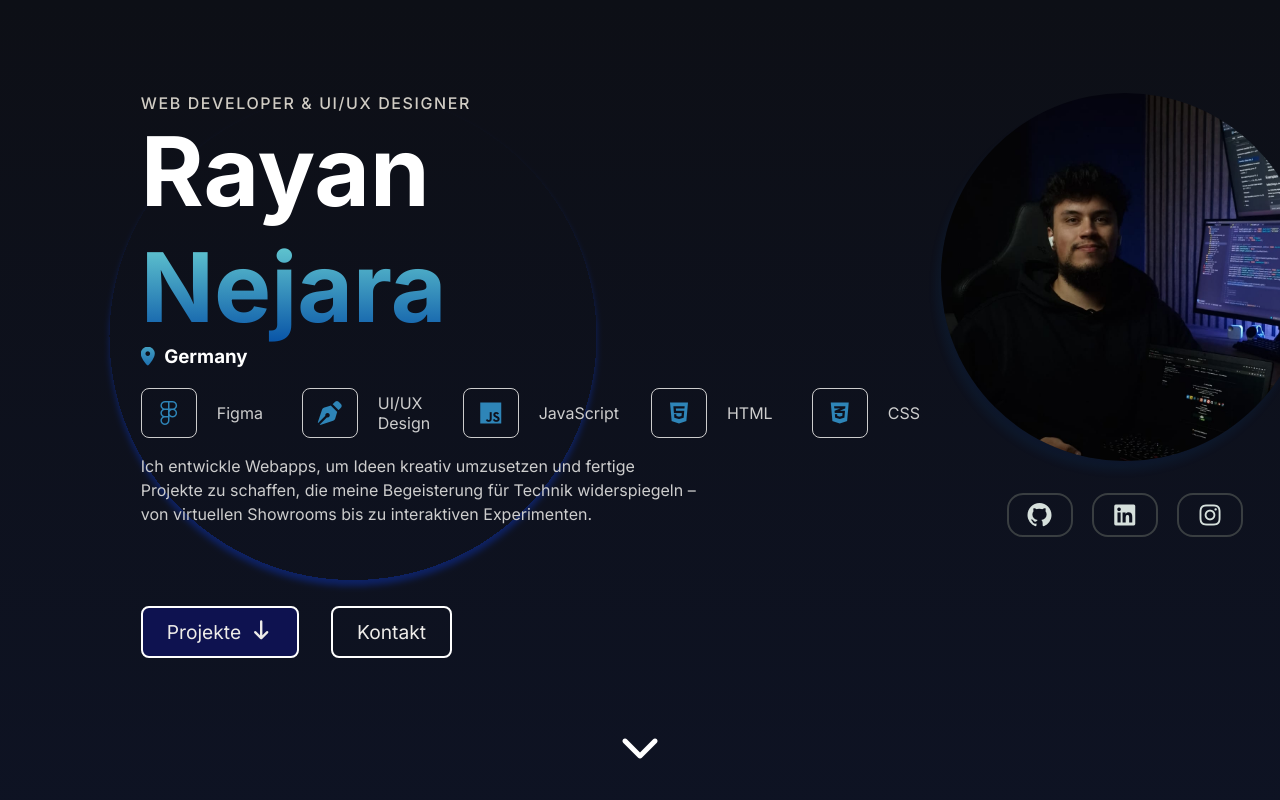
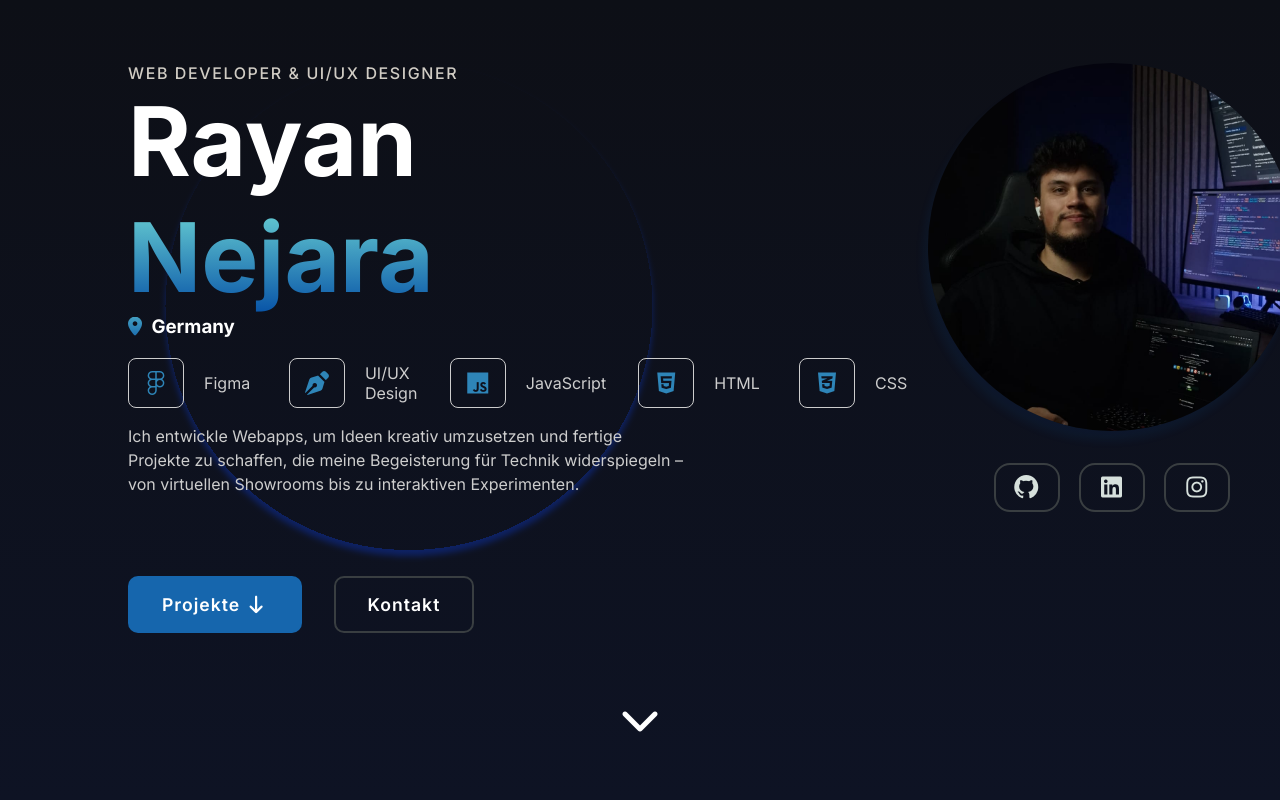
Before and after one commit to R-Nejara/personal-portfolio, a React (Vite) app: page / in a window 1280 px wide. Shown: the top 800 px of the page. Built offline with nearby package versions, Linux system fonts and the light colour scheme.

Commit message:
fix: correct layout and width bug where landingpage waas bigger than card section, feat: add chevron animation

```diff
--- a/src/components/landingpage/LandingPage.css
+++ b/src/components/landingpage/LandingPage.css
@@ -28,25 +28,26 @@ html {
 }
 
 .landing-main {
-  height: calc(100vh + 4rem);
-  position: relative;
   background:
     linear-gradient(#0D0F16, #0E1324);
+  overflow: hidden;
+  height: 100vh;
+  max-height: 1200px;
   display: flex;
   flex-direction: column;
   justify-content: center;
-  overflow: hidden;
+
 }
 
 .landing-area {
-  max-width: 90vw;
-  margin: 0 auto;
-  padding-left: 6%;
   background: url('/public/images/darkblue_ellipse.svg') no-repeat center/ 500px 500px;
   background-repeat: no-repeat;
   background-position: 6% 0%;
-  display: grid;
-  grid-template-columns: 1fr 1fr;
+  width: 80vw;
+  max-width: 1920px;
+  margin: 0 auto;
+  display: flex;
+  justify-content: space-between;
 }
 
 .chevron {
@@ -54,6 +55,16 @@ html {
   font-size: 2.5rem;
   color: var(--white-primary);
   margin-top: 4rem;
+  display: flex;
+  justify-content: center;
+  animation: floatY 2s ease-in-out infinite;
+  cursor: pointer;
+  transition: 200ms ease-in;
+}
+
+.scrolldown-disappear {
+  transition: 200ms ease-in;
+  opacity: 0;
 }
 
 /*
@@ -112,7 +123,6 @@ html {
   grid-template-columns: 1fr 1fr 1fr 1fr 1fr;
   gap: 2rem;
   width: 50rem;
-
 }
 
 .skill {
@@ -120,6 +130,7 @@ html {
   align-items: center;
   gap: 1.25rem;
 }
+
 
 .skill>span {
   display: block;
@@ -129,6 +140,10 @@ html {
 .icon-border>i {
   color: var(--blue-icon);
   font-size: 1.5rem;
+}
+
+.icon-border>i:hover {
+  font-size: 1.35rem;
 }
 
 .icon-border {
@@ -154,28 +169,36 @@ html {
 }
 
 .btn {
-  padding: 0.75rem 1.5rem;
-  border: none;
-  border-radius: var(--border-radius-button);
-  color: var(--border-white-button);
-  text-transform: capitalize;
-  font-size: 1.2rem;
-  display: flex;
-  gap: 0.5rem;
+  /*padding: 0.75rem 1.5rem;*/
+  /*border: none;*/
+  /*border-radius: var(--border-radius-button);*/
+  /*color: var(--border-white-button);*/
+  /*text-transform: capitalize;*/
+  /*font-size: 1.2rem;*/
+  /*display: flex;*/
+  /*gap: 0.5rem;*/
 }
 
 .btn {
   transition: 200ms ease-in;
-  background: none;
+  padding: 1rem 2rem;
+  color: #fff;
+  text-transform: capitalize;
+  letter-spacing: 1px;
+  font-weight: 600;
+  border: none;
+  border-radius: 10px;
+  font-size: 1.1rem;
 }
 
 .contact-btn {
-  border: 2px solid rgba(255, 255, 255, 1)
+  background: none;
+  border: 2px solid #393E41;
 }
 
 .project-btn {
-  background: rgb(14, 18, 80, 1);
-  border: 2px solid rgba(255, 255, 255, 1);
+  background-color: #1666AD;
+  border: 2px solid rgba(0, 0, 0, 0);
 }
 
 
@@ -184,13 +207,13 @@ html {
 }
 
 .project-btn:hover {
-  background: rgba(9, 10, 75, 1);
-  border: 2px solid rgba(255, 255, 255, 0);
+  background-color: rgba(22, 102, 173, 0.1);
+  border: 2px solid #fff;
 }
 
 .contact-btn:hover {
-  background: rgba(9, 10, 75, 1);
-  border: 2px solid rgba(255, 255, 255, 0)
+
+  border: 2px solid #fff;
 }
 
 .profile-section {
@@ -224,33 +247,29 @@ html {
   border-radius: 1rem;
   padding-inline: 1rem;
   padding-block: 0.5rem;
+  background: none
 }
 
 .socials:hover {
   background-color: rgba(14, 19, 35, 1);
 }
 
-.custom-shape-divider-bottom-1769281786 {
-  position: absolute;
-  bottom: 0;
-  left: 0;
-  width: 100vw;
-  overflow: hidden;
-  line-height: 0;
-  transform: rotate(180deg);
-  display: flex;
-  justify-content: center;
+@media screen and(max-width:1220px) {
+  .socials {
+    font-size: 5rem;
+  }
 }
 
-.custom-shape-divider-bottom-1769281786 svg {
-  position: relative;
-  display: block;
-  width: calc(100% + 1.3px);
-  max-width: 1920px;
-  height: 180px;
-  transform: rotateY(180deg);
+@keyframes floatY {
+  0% {
+    transform: translateY(0);
+  }
+
+  50% {
+    transform: translateY(10px);
+  }
+
+  100% {
+    transform: translateY(0);
+  }
 }
-
-.custom-shape-divider-bottom-1769281786 .shape-fill {
-  fill: #fff;
-}
--- a/src/components/landingpage/LandingPage.jsx
+++ b/src/components/landingpage/LandingPage.jsx
@@ -1,23 +1,38 @@
-import { useState } from 'react'
-import './LandingPage.css'
-import LeftSide from './landingpage_components/LeftSide'
-import RightSide from './landingpage_components/RightSide'
+import { useState, useEffect } from 'react';
+import './LandingPage.css';
+import LeftSide from './landingpage_components/LeftSide';
+import RightSide from './landingpage_components/RightSide';
 
 function LandingPage() {
-
   const [active, setActive] = useState(false);
 
+  useEffect(() => {
+    const handleScroll = () => {
+      if (window.scrollY > 0) {
+        setActive(true);
+      } else {
+        setActive(false);
+      }
+    };
+
+    window.addEventListener("scroll", handleScroll, { passive: true });
+
+    return () => {
+      window.removeEventListener("scroll", handleScroll);
+    };
+  }, []);
+
   return (
-    <>
     <main className="landing-main">
       <div className="landing-area">
         <LeftSide />
         <RightSide />
       </div>
-        <div onClick={() => { setActive(true); handleClick(); }} className={`chevron ${active ? "scrolldown-disappear" : ""}`}><i className="fa-solid fa-chevron-down"></i></div>
+      <div className={`chevron ${active ? "scrolldown-disappear" : ""}`}>
+        <i className="fa-solid fa-chevron-down"></i>
+      </div>
     </main>
-    </>
-  )
+  );
 }
 
-export default LandingPage
+export default LandingPage;
--- a/src/components/landingpage/landingpage_components/LeftSide.jsx
+++ b/src/components/landingpage/landingpage_components/LeftSide.jsx
@@ -20,7 +20,7 @@ function LeftSide() {
           die meine Begeisterung für Technik widerspiegeln – von virtuellen Showrooms bis zu interaktiven Experimenten.
         </p>
         <div className="landing-buttons">
-          <a href="#"><button className="btn project-btn">projekte<i class="fa-solid fa-arrow-down"></i></button></a>
+          <a href="#"><button className="btn project-btn">projekte <i className="fa-solid fa-arrow-down"></i></button></a>
           <a href="#"><button className="btn contact-btn">kontakt</button></a>
         </div>
       </main>
--- a/src/components/selected_projects/SelectedProjects.css
+++ b/src/components/selected_projects/SelectedProjects.css
@@ -4,7 +4,8 @@
 
 .selected-projects-area {
   margin: 0 auto;
-  max-width: 80vw;
+  width: 80vw;
+  max-width: 1920px;
   height: 100vh;
 }
 
```
Also changed, not shown: 1 other file (tests, documents, lock files or other folders). Lines whose indentation alone changed are shown as unchanged.
